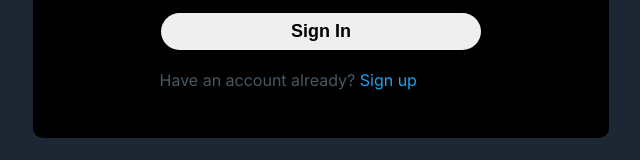
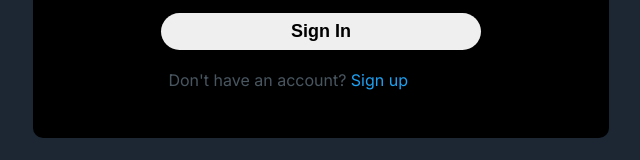
Before and after one commit to spuckhafte/logger, a React (Vite) app in the folder frontend/: page / in a window 1280 px wide. Shown: the part 455-615 px from the top of the page, without its empty margins (319-959 px from the left). Built offline with nearby package versions, Linux system fonts and the light colour scheme; no server answers; what password-validator would draw is missing.

Commit message:
::bug:: => alter text was pointed wrong

```diff
--- a/frontend/src/components/Entry.tsx
+++ b/frontend/src/components/Entry.tsx
@@ -55,8 +55,8 @@ export default () => {
                 <div className='alter-entry'>
                     {
                         entryType == 'log'
-                        ? "Have an account already? "
-                        : "Don't have an account? "
+                        ? "Don't have an account? "
+                        : "Have an account already? "
                     }
                     <span className='alter-action' onClick={handleEntryAlter}>
                         {entryType == 'log' ? 'Sign up' : 'Sign in'}
```
